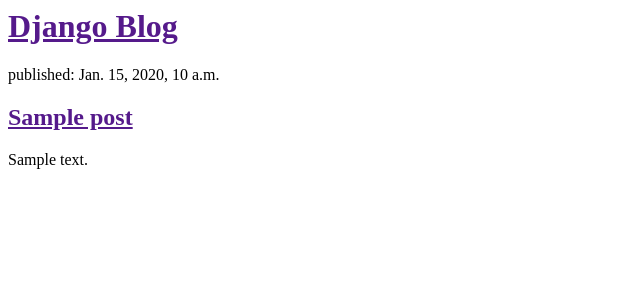
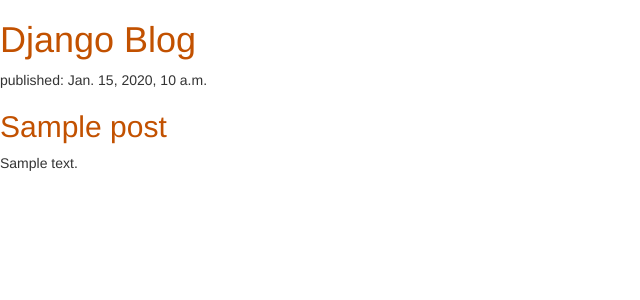
Before and after one commit to FirestormRB/my-first-blog, a Django app: page / in a window 1280 px wide. Shown: the top 300 px of the page, without its empty margins (0-640 px from the left). Run offline with Django 3.2, Linux system fonts and the light colour scheme; tables that the repository leaves empty hold one stand-in row (values such as "Sample post"); some libraries are stand-ins or nearby versions.

Commit message:
modified

```diff
--- /dev/null
+++ b/blog/static/css/blog.css
@@ -0,0 +1,3 @@
+h1 a, h2 a {
+    color: #C25100;
+}
--- a/blog/templates/blog/post_list.html
+++ b/blog/templates/blog/post_list.html
@@ -1,15 +1,22 @@
+{% load static %}
 <html>
     <head>
         <title>Django blog</title>
+        <link rel="stylesheet" href="//maxcdn.bootstrapcdn.com/bootstrap/3.2.0/css/bootstrap.min.css">
+     <link rel="stylesheet" href="//maxcdn.bootstrapcdn.com/bootstrap/3.2.0/css/bootstrap-theme.min.css">
+     <link rel="stylesheet" href="{% static 'css/blog.css' %}">
     </head>
     <body>
         <div>
             <h1><a href="">Django Blog</a></h1>
         </div>
 {% for post in posts %}
+<div>
        <p>published: {{ post.published_date }}</p>
         <h2><a href="">{{ post.title }}</a></h2>
         <p>{{ post.text|linebreaksbr }}</p>
+    </div>
         {% endfor %}
+
     </body>
 </html>
```
